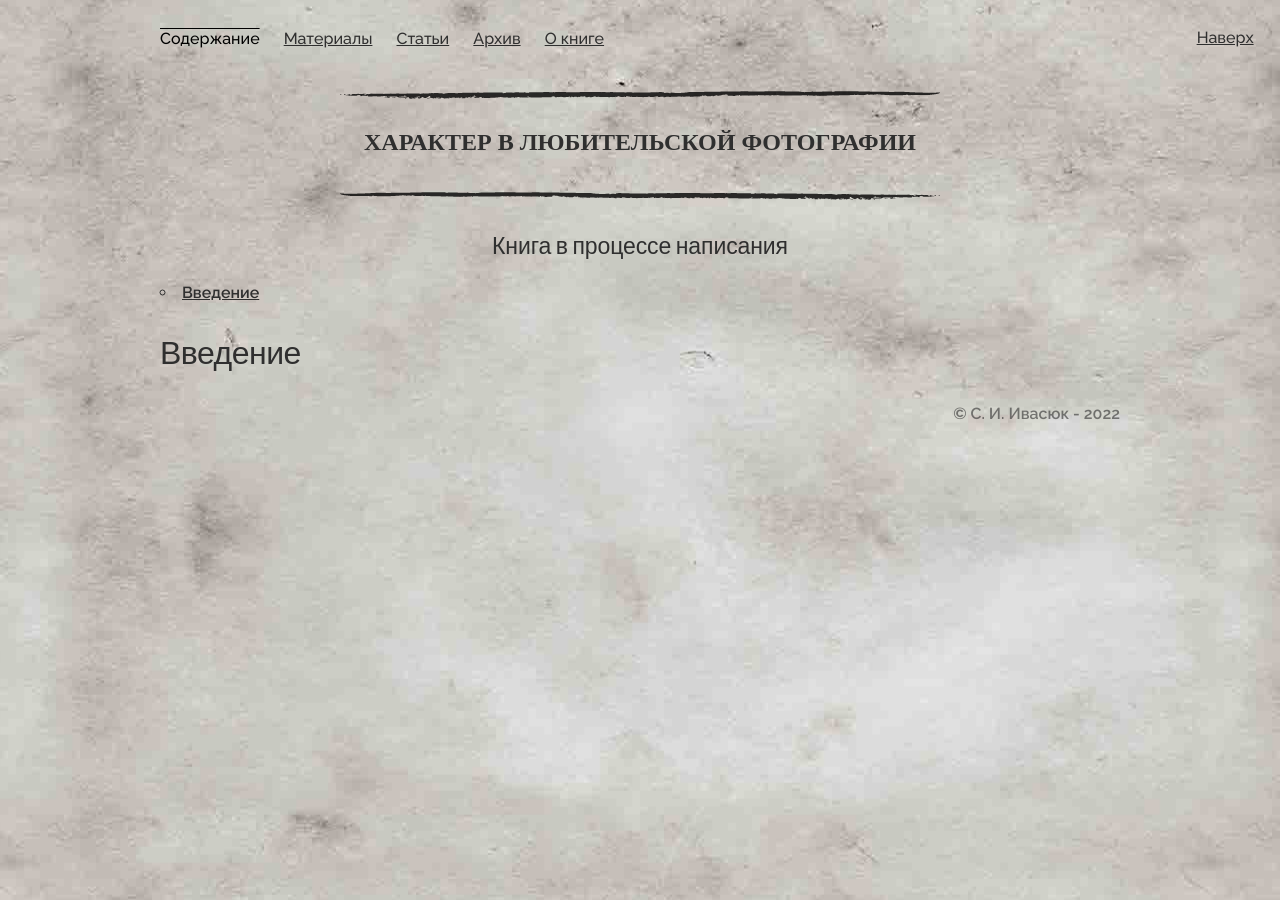
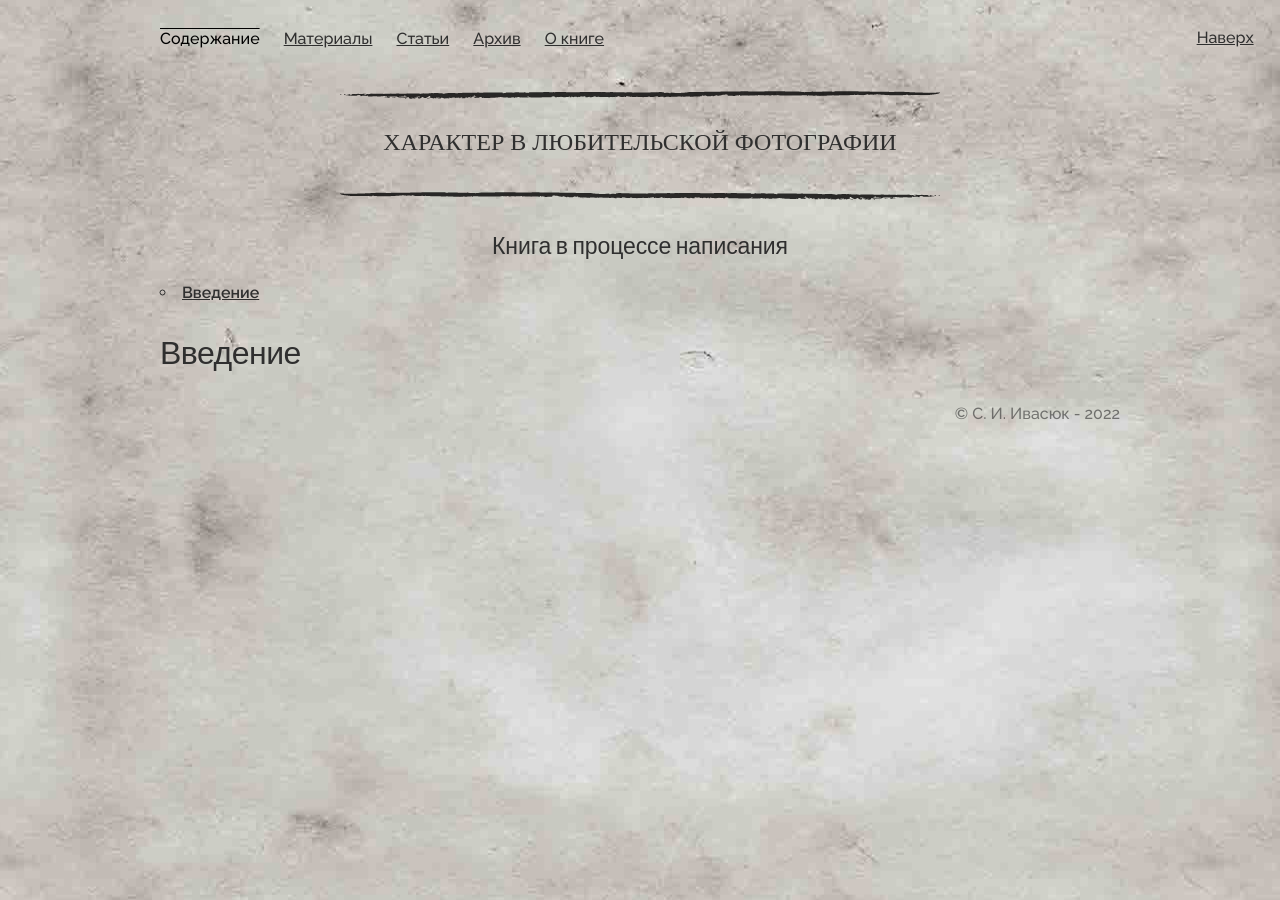
Before and after one commit to SergSi/PhotoBook, a Jekyll site: the page built from _contents/PhotoBook.md, in a window 1280 px wide. Built offline with Jekyll 4.4.1, drawn with Linux system fonts in a browser that asks for light colours; some web fonts are replaced.

Commit message:
update css

```diff
--- a/_layouts/doc.html
+++ b/_layouts/doc.html
@@ -16,7 +16,7 @@
             {% if page.subtitle %}<p style="font-size: 1.2em;" class="center">{{ page.subtitle }}</p5>{% endif %}
           <img src="{{ site.baseurl }}/assets/img/grunge.png" alt="" class="line flip">
             <br>{% if page.abstract %}<h4 style="margin-top: 0;" class="center">{{ page.abstract }}</h4>{% endif %}
-          <div class="onecol justify">
+          <div class="onecol justify bold-font">
             {% include toc.html html=content %}
             {{ content }}
           </div>
--- a/_layouts/text.html
+++ b/_layouts/text.html
@@ -15,7 +15,7 @@
       </div>
     </header>
     <main>
-      <div class="container">
+      <div class="container bold-font">
         {% include toc.html html=content %}
         {{ content }}
       </div>
--- a/assets/css/skeleton.css
+++ b/assets/css/skeleton.css
@@ -120,6 +120,7 @@
 are based on 10px sizing. So basically 1.5rem = 15px :) */
 html {
   font-size: 62.5%; }
+
 body {
   font-size: 1.5em; /* currently ems cause chrome bug misinterpreting rems on body element */
   line-height: 1.6;
@@ -203,7 +204,7 @@
   color: #2f2f2f; }
 a:hover {
   color: #000;
-  text-shadow: 3px 3px 1px rgba(47,47,47,0.2);}
+  text-shadow: 3px 3px 1px rgba(50,50,50,0.2);}
 
 
 /* Buttons
--- a/assets/css/style.css
+++ b/assets/css/style.css
@@ -23,7 +23,7 @@
   background-image: url("../img/bg.jpg");
 }
 
-main,p {
+.bold-font {
 font-weight: 600;
 }
 
@@ -32,7 +32,7 @@
 }
 
 p::selection{
-  background: grey;
+  background: lightgrey;
 }
 
 .fixed-top {
```
Also changed, not shown: assets/img/shema.png.
